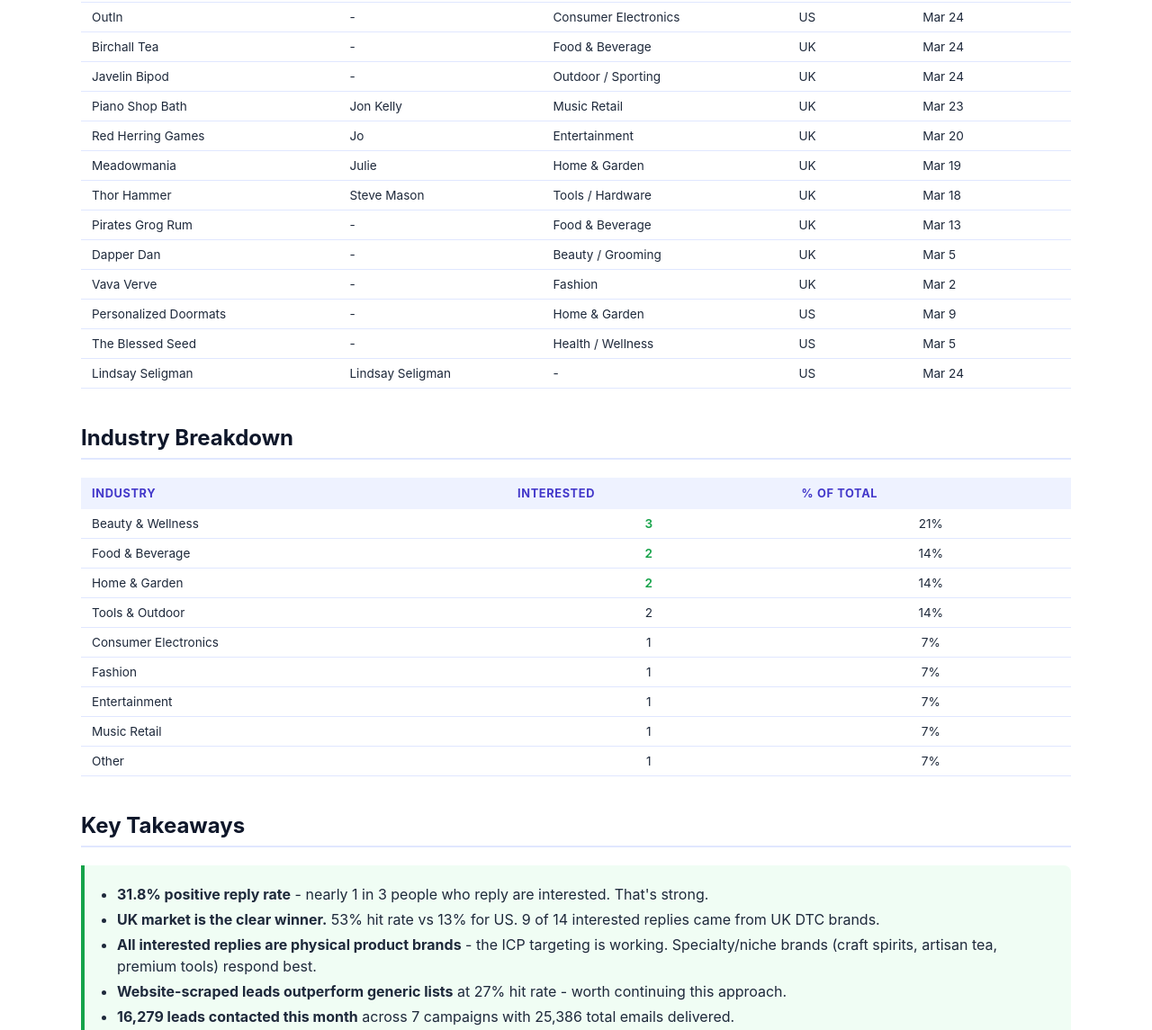
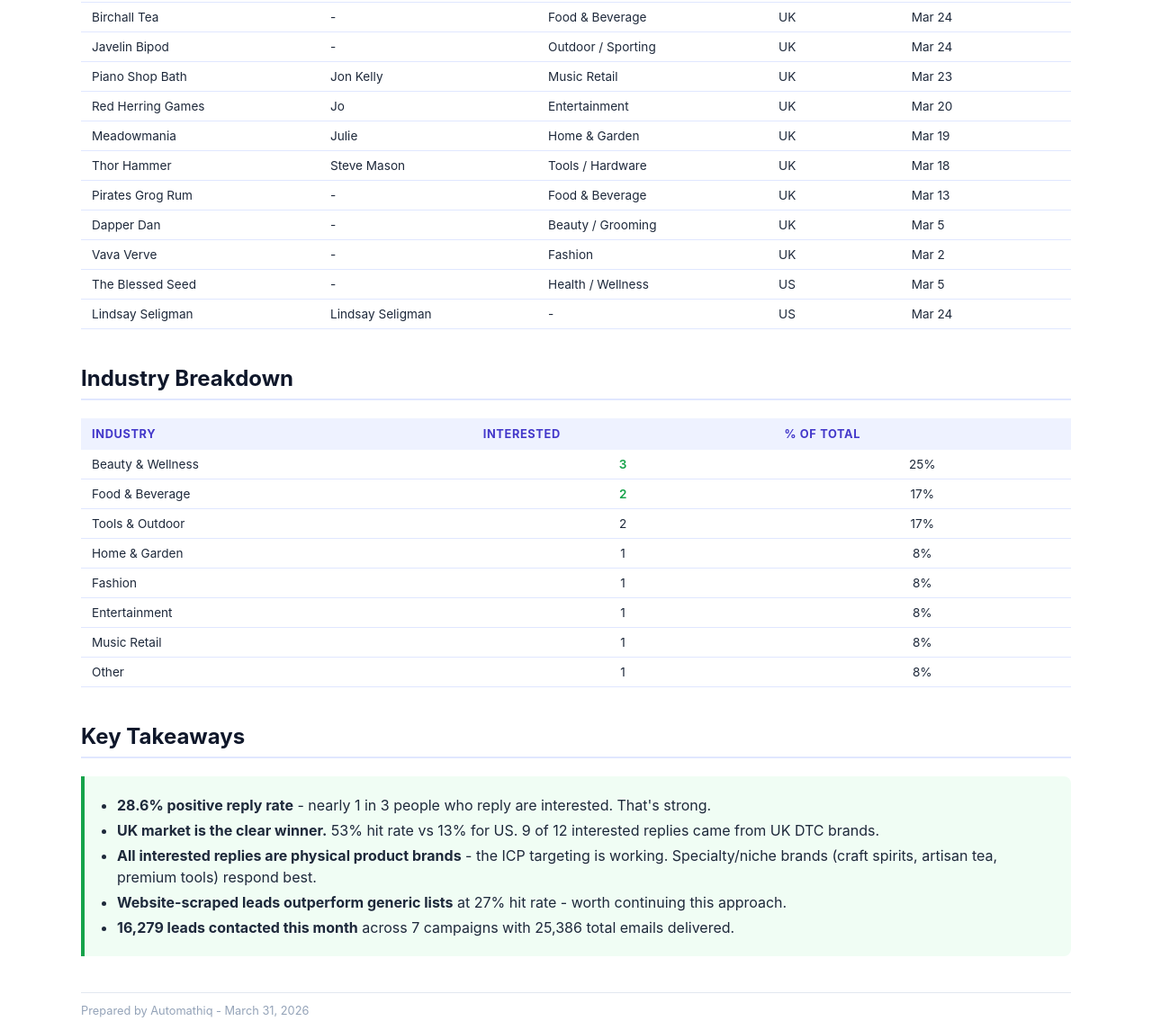
Before and after one commit to malak-afk/waterside-report-Mar-1-31, a plain HTML site: page index.html in a window 1280 px wide. Shown: the part 1181-2326 px from the top of the page at 90% size. Drawn offline with Linux system fonts and the light colour scheme.

Commit message:
Remove OutIn and Personalized Doormats (fake positives)

```diff
--- a/index.html
+++ b/index.html
@@ -31,7 +31,7 @@
 <body>
 
 <h1>Waterside Business - March 2026 Performance Report</h1>
-<p class="subtitle">March 1 - March 31, 2026</p>
+<p class="subtitle">12 positive replies, 30 negative replies - March 1 to March 31, 2026</p>
 
 <div class="summary">
     <div class="card">
@@ -48,11 +48,11 @@
     </div>
     <div class="card">
         <div class="card-label">Positive Reply Rate</div>
-        <div class="card-value green">31.8%</div>
+        <div class="card-value green">28.6%</div>
     </div>
     <div class="card">
         <div class="card-label">Interested Replies</div>
-        <div class="card-value green">14</div>
+        <div class="card-value green">12</div>
     </div>
     <div class="card">
         <div class="card-label">Meetings Booked</div>
@@ -173,7 +173,6 @@
 <table>
 <tr><th>Company</th><th>Contact</th><th>Industry</th><th>Market</th><th>Reply Date</th></tr>
 <tr><td>Calabloom Medspa</td><td>Julie Ling</td><td>Beauty / Medspa</td><td>US</td><td>Mar 28</td></tr>
-<tr><td>OutIn</td><td>-</td><td>Consumer Electronics</td><td>US</td><td>Mar 24</td></tr>
 <tr><td>Birchall Tea</td><td>-</td><td>Food & Beverage</td><td>UK</td><td>Mar 24</td></tr>
 <tr><td>Javelin Bipod</td><td>-</td><td>Outdoor / Sporting</td><td>UK</td><td>Mar 24</td></tr>
 <tr><td>Piano Shop Bath</td><td>Jon Kelly</td><td>Music Retail</td><td>UK</td><td>Mar 23</td></tr>
@@ -183,7 +182,6 @@
 <tr><td>Pirates Grog Rum</td><td>-</td><td>Food & Beverage</td><td>UK</td><td>Mar 13</td></tr>
 <tr><td>Dapper Dan</td><td>-</td><td>Beauty / Grooming</td><td>UK</td><td>Mar 5</td></tr>
 <tr><td>Vava Verve</td><td>-</td><td>Fashion</td><td>UK</td><td>Mar 2</td></tr>
-<tr><td>Personalized Doormats</td><td>-</td><td>Home & Garden</td><td>US</td><td>Mar 9</td></tr>
 <tr><td>The Blessed Seed</td><td>-</td><td>Health / Wellness</td><td>US</td><td>Mar 5</td></tr>
 <tr><td>Lindsay Seligman</td><td>Lindsay Seligman</td><td>-</td><td>US</td><td>Mar 24</td></tr>
 </table>
@@ -192,23 +190,22 @@
 
 <table>
 <tr><th>Industry</th><th>Interested</th><th>% of Total</th></tr>
-<tr><td>Beauty & Wellness</td><td style="text-align:center" class="pos">3</td><td style="text-align:center">21%</td></tr>
-<tr><td>Food & Beverage</td><td style="text-align:center" class="pos">2</td><td style="text-align:center">14%</td></tr>
-<tr><td>Home & Garden</td><td style="text-align:center" class="pos">2</td><td style="text-align:center">14%</td></tr>
-<tr><td>Tools & Outdoor</td><td style="text-align:center">2</td><td style="text-align:center">14%</td></tr>
-<tr><td>Consumer Electronics</td><td style="text-align:center">1</td><td style="text-align:center">7%</td></tr>
-<tr><td>Fashion</td><td style="text-align:center">1</td><td style="text-align:center">7%</td></tr>
-<tr><td>Entertainment</td><td style="text-align:center">1</td><td style="text-align:center">7%</td></tr>
-<tr><td>Music Retail</td><td style="text-align:center">1</td><td style="text-align:center">7%</td></tr>
-<tr><td>Other</td><td style="text-align:center">1</td><td style="text-align:center">7%</td></tr>
+<tr><td>Beauty & Wellness</td><td style="text-align:center" class="pos">3</td><td style="text-align:center">25%</td></tr>
+<tr><td>Food & Beverage</td><td style="text-align:center" class="pos">2</td><td style="text-align:center">17%</td></tr>
+<tr><td>Tools & Outdoor</td><td style="text-align:center">2</td><td style="text-align:center">17%</td></tr>
+<tr><td>Home & Garden</td><td style="text-align:center">1</td><td style="text-align:center">8%</td></tr>
+<tr><td>Fashion</td><td style="text-align:center">1</td><td style="text-align:center">8%</td></tr>
+<tr><td>Entertainment</td><td style="text-align:center">1</td><td style="text-align:center">8%</td></tr>
+<tr><td>Music Retail</td><td style="text-align:center">1</td><td style="text-align:center">8%</td></tr>
+<tr><td>Other</td><td style="text-align:center">1</td><td style="text-align:center">8%</td></tr>
 </table>
 
 <h2>Key Takeaways</h2>
 
 <div class="insight">
 <ul>
-    <li><b>31.8% positive reply rate</b> - nearly 1 in 3 people who reply are interested. That's strong.</li>
-    <li><b>UK market is the clear winner.</b> 53% hit rate vs 13% for US. 9 of 14 interested replies came from UK DTC brands.</li>
+    <li><b>28.6% positive reply rate</b> - nearly 1 in 3 people who reply are interested. That's strong.</li>
+    <li><b>UK market is the clear winner.</b> 53% hit rate vs 13% for US. 9 of 12 interested replies came from UK DTC brands.</li>
     <li><b>All interested replies are physical product brands</b> - the ICP targeting is working. Specialty/niche brands (craft spirits, artisan tea, premium tools) respond best.</li>
     <li><b>Website-scraped leads outperform generic lists</b> at 27% hit rate - worth continuing this approach.</li>
     <li><b>16,279 leads contacted this month</b> across 7 campaigns with 25,386 total emails delivered.</li>
```
